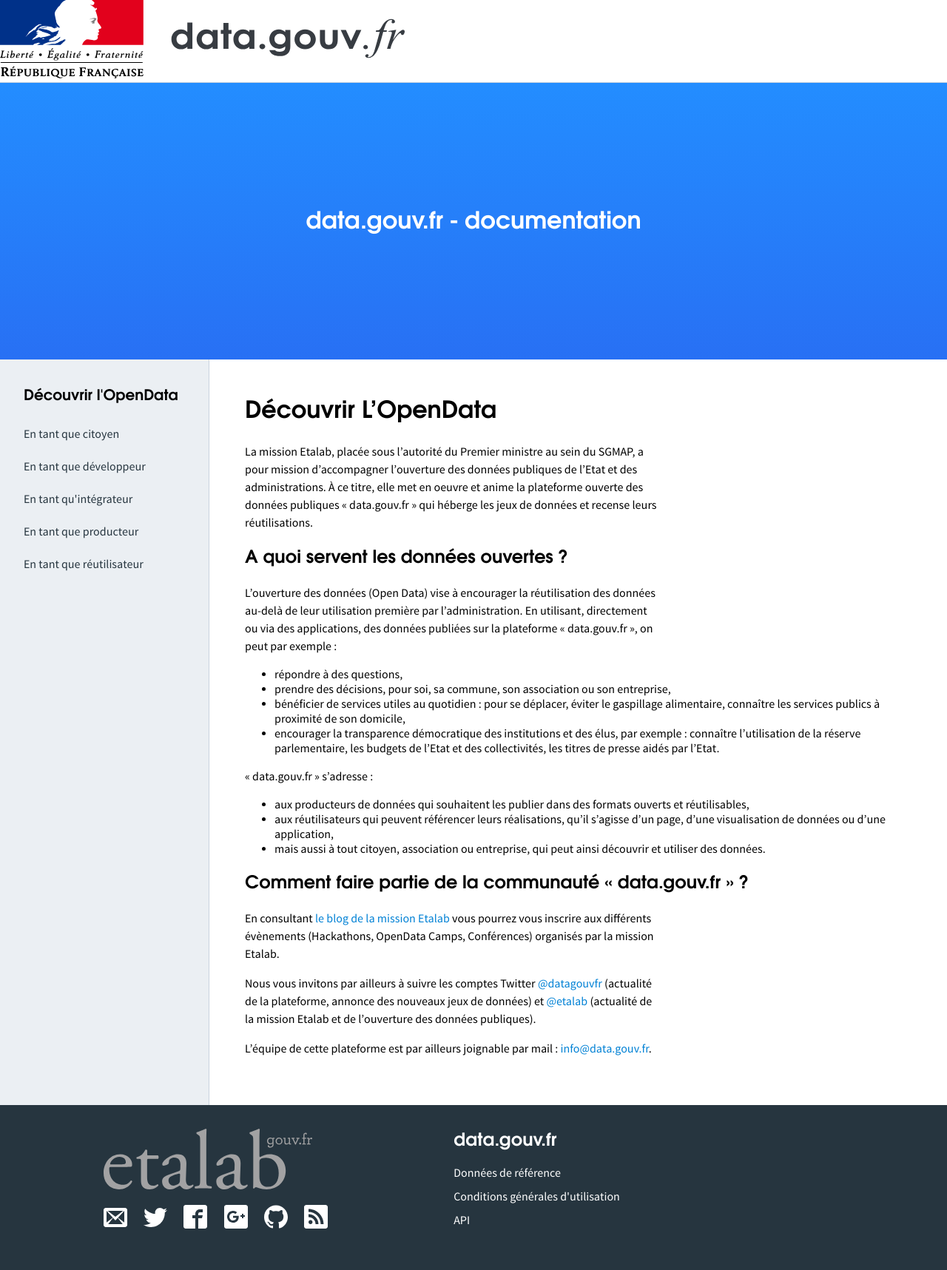
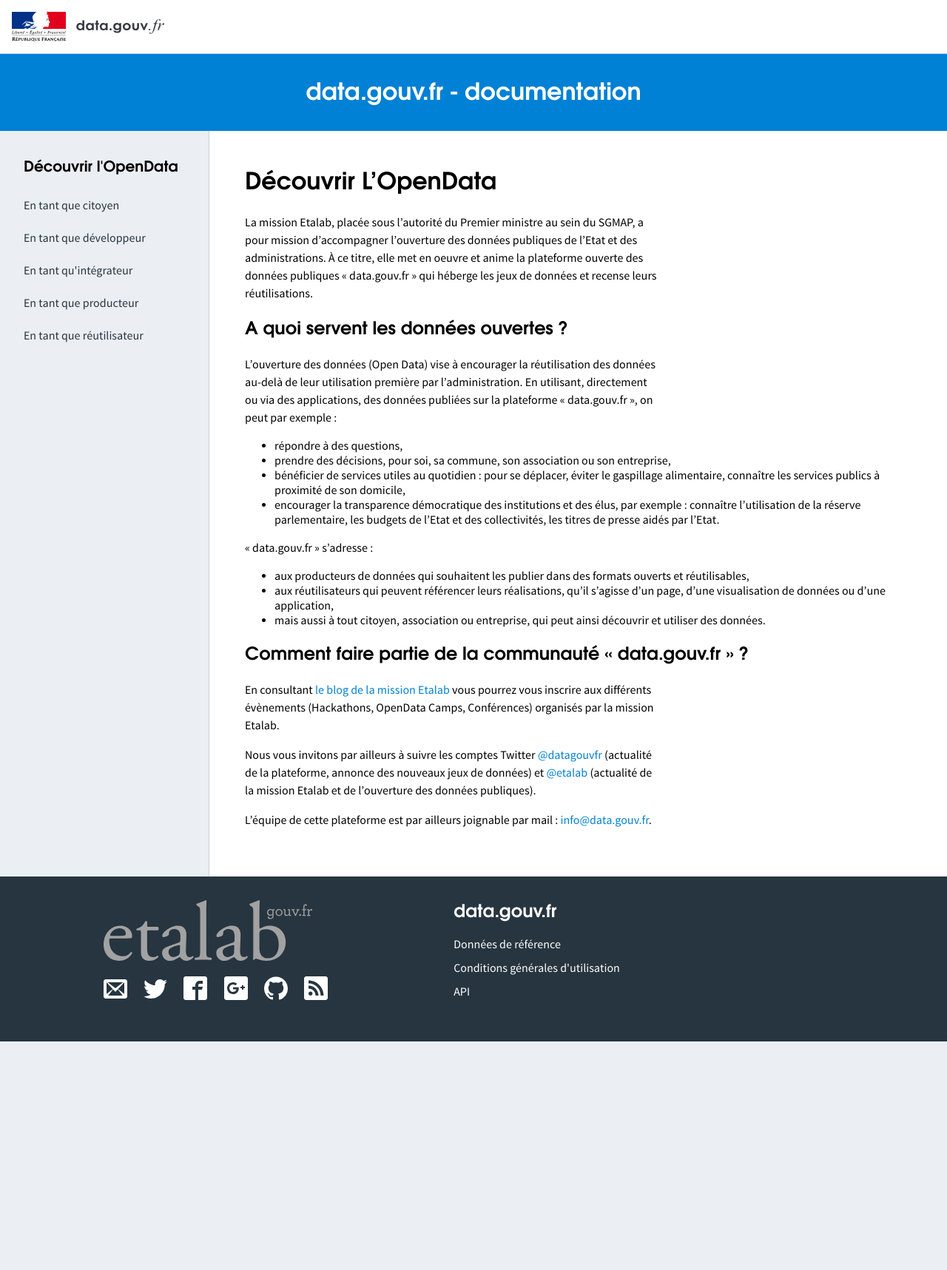
Before and after one commit to etalab/doc.data.gouv.fr, a Jekyll site: the page built from index.md, in a window 1280 px wide. Shown: the whole page at 74% size. Built offline with Jekyll 4.4.1, drawn with Linux system fonts in a browser that asks for light colours; our own code applies the rules of GitHub Pages for plain Markdown files; after the commit the page ends 1408 px from its top, so only the background shows below that.

Commit message:
adjust header and hero due to template.css update

```diff
--- a/_includes/header.html
+++ b/_includes/header.html
@@ -1,6 +1,6 @@
 <nav class="nav" role="navigation">
   <div class="nav__container">
-    <a href="{{ "/" | relative_url }}">
+    <a class="nav__link" href="{{ "/" | relative_url }}">
       <img class="nav__logo" src="{{file.path}}/img/logos/logo-header.svg" /></a>
     {% assign default_paths = site.pages | map: "path" %}
     {% assign page_paths = site.header_pages | default: default_paths %}
--- /dev/null
+++ b/_sass/_variables.scss
@@ -0,0 +1,16 @@
+// colors
+$color-white: #fff;
+$color-lighter-grey: #ebeff3;
+$color-light-grey: #c9d3df;
+$color-grey: #adb9c9;
+$color-dark-grey: #8393a7;
+$color-darker-grey: #53657d;
+$color-black: #000;
+
+$color-blue: #0081d5;
+$color-light-blue: #1e90da;
+$color-dark-blue: #006cb0;
+
+$color-footer-light-blue: #2854B5;
+$color-footer-medium-blue: #264EA6;
+$color-footer-dark-blue: #274492;
--- a/_sass/hero.scss
+++ b/_sass/hero.scss
@@ -1,12 +1,13 @@
 
 .hero {
   width: 100%;
-  background: linear-gradient(180deg, #238DFF, #2870F4);
+  background: $color-blue;
   padding: 1em 0;
 }
 
 .hero__container {
   height: 8vh;
+  min-height: auto;
   padding-left: 2em;
   align-items: left;
 }
--- a/assets/main.scss
+++ b/assets/main.scss
@@ -2,5 +2,6 @@
 # Only the main Sass file needs front matter (the dashes are enough)
 ---
 
+@import "_variables.scss";
 @import "main";
 @import "hero";
```
